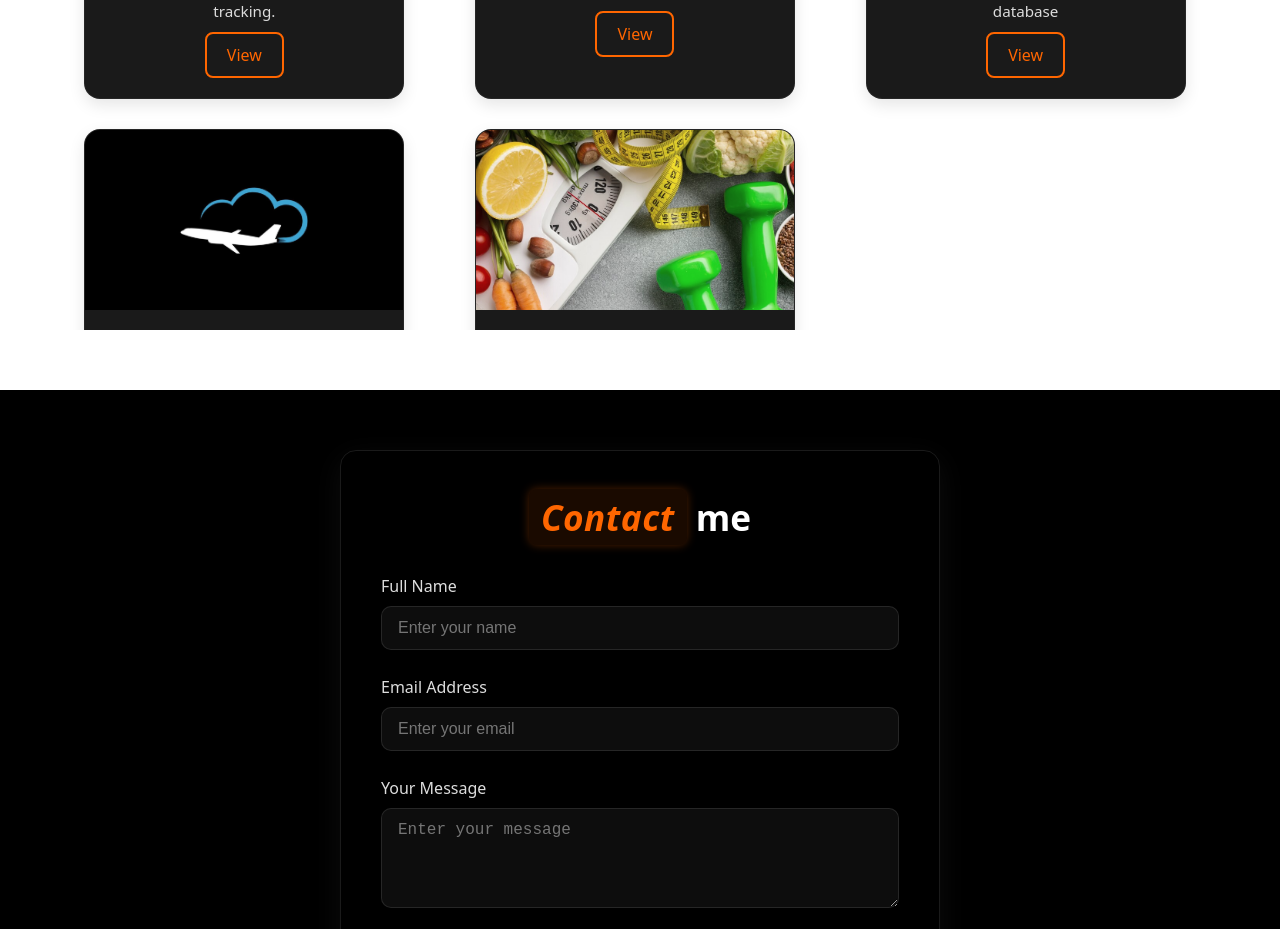
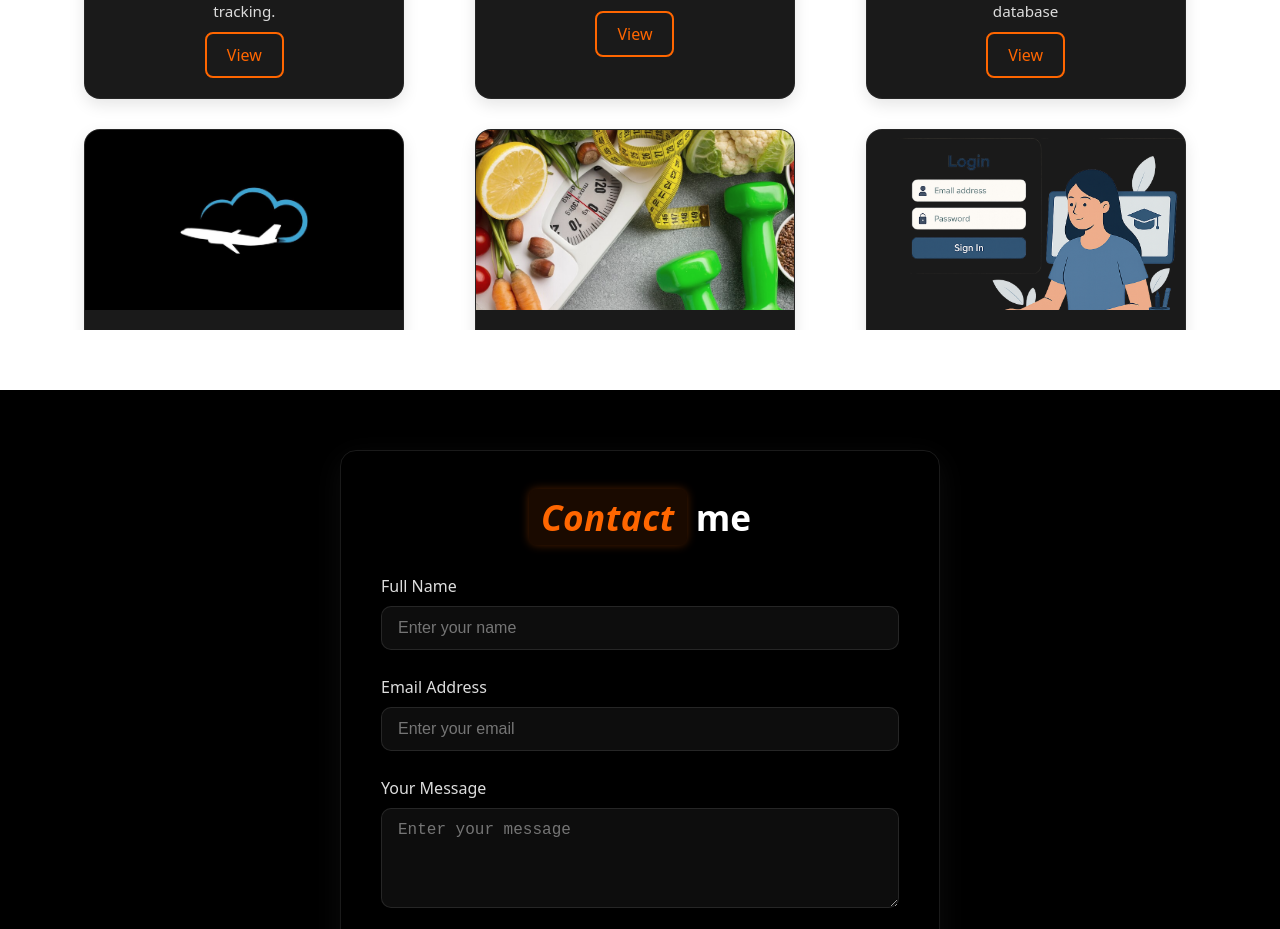
Before and after one commit to Rohail-Tauq/portfolio, a React (Vite) app: page / in a window 1280 px wide. Shown: the part 1460-2389 px from the top of the page. Built offline with nearby package versions, Linux system fonts and the light colour scheme.

Commit message:
new project

```diff
--- a/src/components/Projects.jsx
+++ b/src/components/Projects.jsx
@@ -5,6 +5,7 @@ import quizApp from '../assets/quiz.webp';
 import BMI from '../assets/BMI.jpg';
 import weatherApp from '../assets/weather.jpg';
 import chatApp from '../assets/Chatapp.jpg';
+import studentPortal from '../assets/studentPortal.png';
 const Projects = () => {
   return (
     <section className="projects" id="projects">
@@ -80,6 +81,20 @@ const Projects = () => {
             </div>
           </div>
 
+          <div className="project-card">
+            <a href="https://github.com/Rohail-Tauq/student-portal" target="_blank" rel="noreferrer">
+              <button className="project-live-button">view code</button>
+            </a>
+            <img src={studentPortal} alt="Quiz App" className="project-image" />
+            <div className="project-content">
+              <h3>Student Portal</h3>
+              <p>Student portal where admin can create teacher and student accounts and assign classes.</p>
+              <a href="https://rohailstudentportal.vercel.app/" target="_blank" rel="noreferrer">
+                <button className="fancy-button">View</button>
+              </a>
+            </div>
+          </div>
+
         </div>
       </div>
     </section>
```
Also changed, not shown: src/assets/studentportal.png (added).
